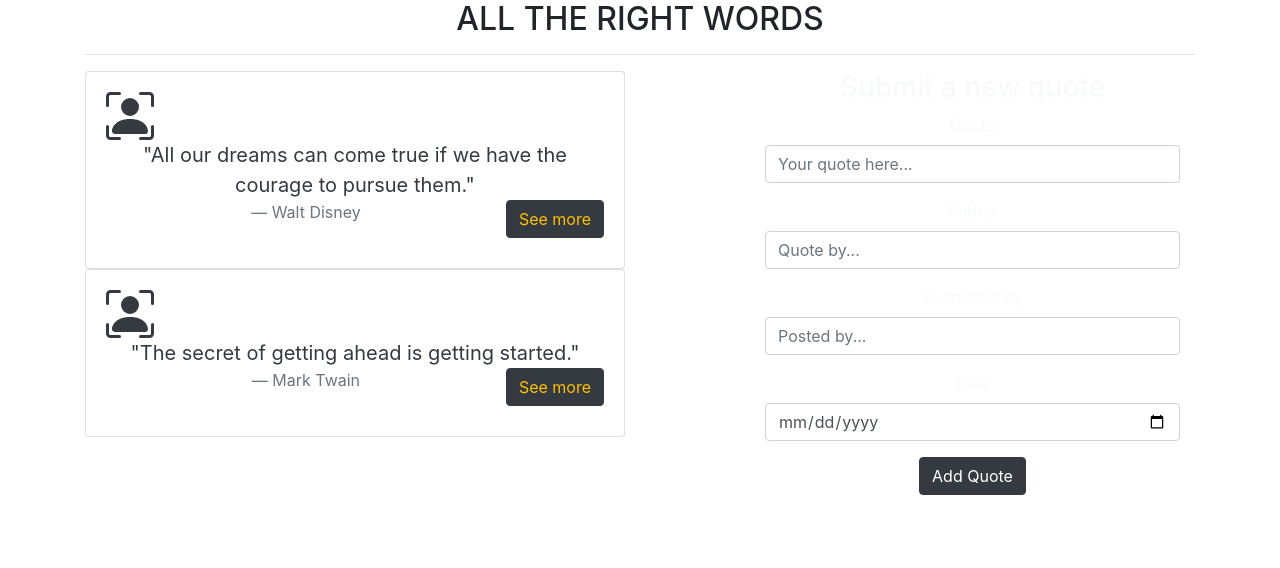
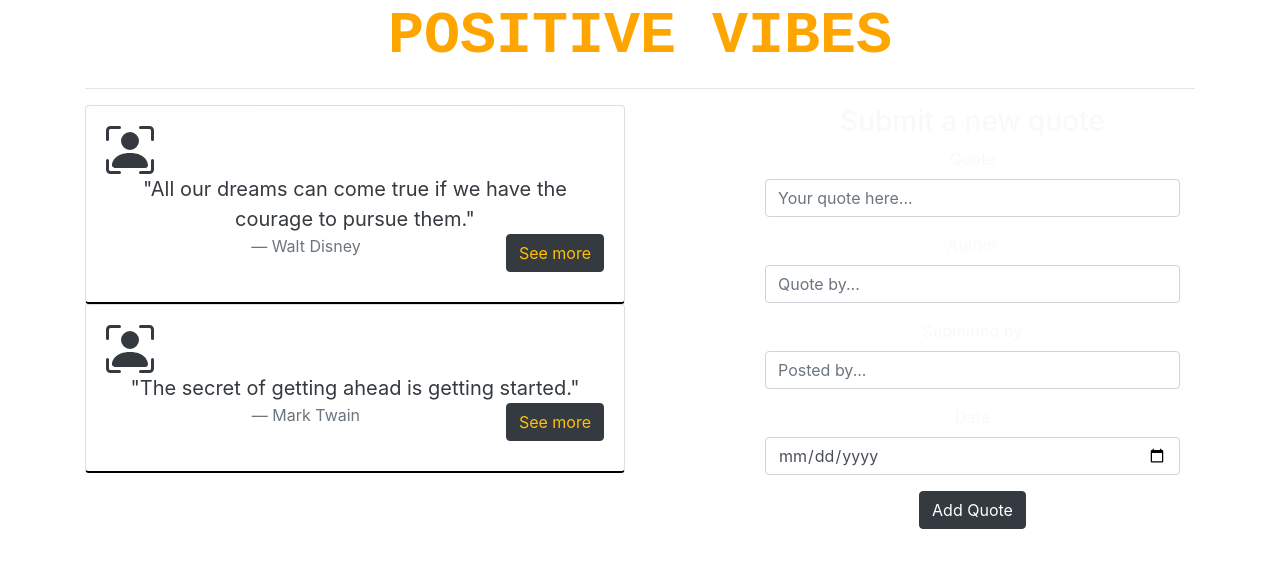
Before and after one commit to Winnyk15/QUOTES, an Angular app: page / in a window 1280 px wide. Shown: the top 568 px of the page. Built offline with nearby package versions, Linux system fonts and the light colour scheme.

Commit message:
add changes to quote component file

```diff
--- a/src/app/quotes/quotes.component.css
+++ b/src/app/quotes/quotes.component.css
@@ -0,0 +1,11 @@
+.card {
+    background: rgba(255, 255, 255, 0.8);
+    border-bottom: 2px solid black;
+}
+
+h2 {
+    font-family: 'VT323', monospace;
+    color: orange;
+    font-size: 60px;
+    font-weight: 900;
+}
--- a/src/app/quotes/quotes.component.html
+++ b/src/app/quotes/quotes.component.html
@@ -1,5 +1,5 @@
 <div class="container">
-    <h2 class="nav-brand text-center">ALL THE RIGHT WORDS</h2>
+    <h2 class="nav-brand text-center">POSITIVE VIBES</h2>
     <hr>
     <div class="row">
         <div class="col-md-6">
```
